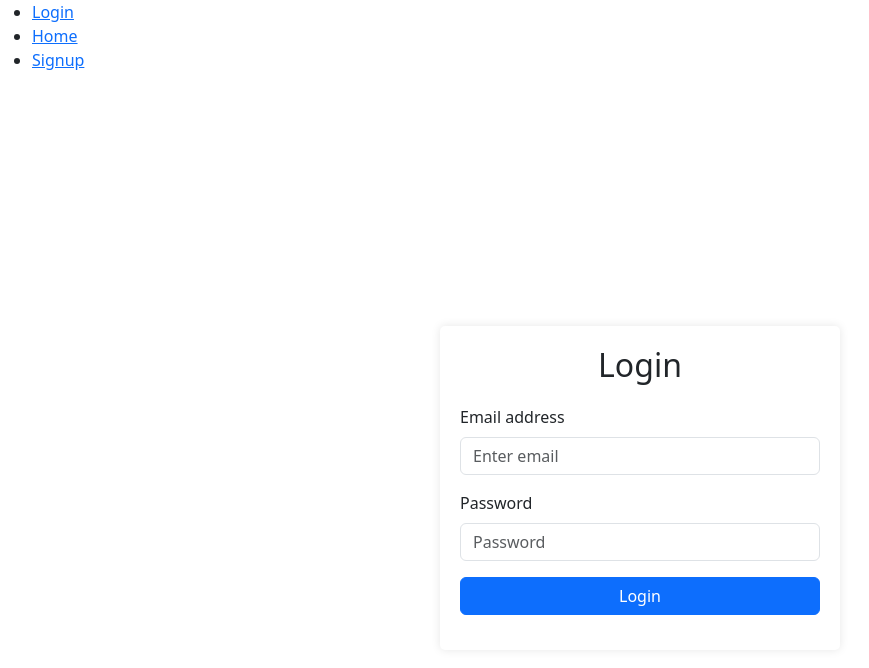
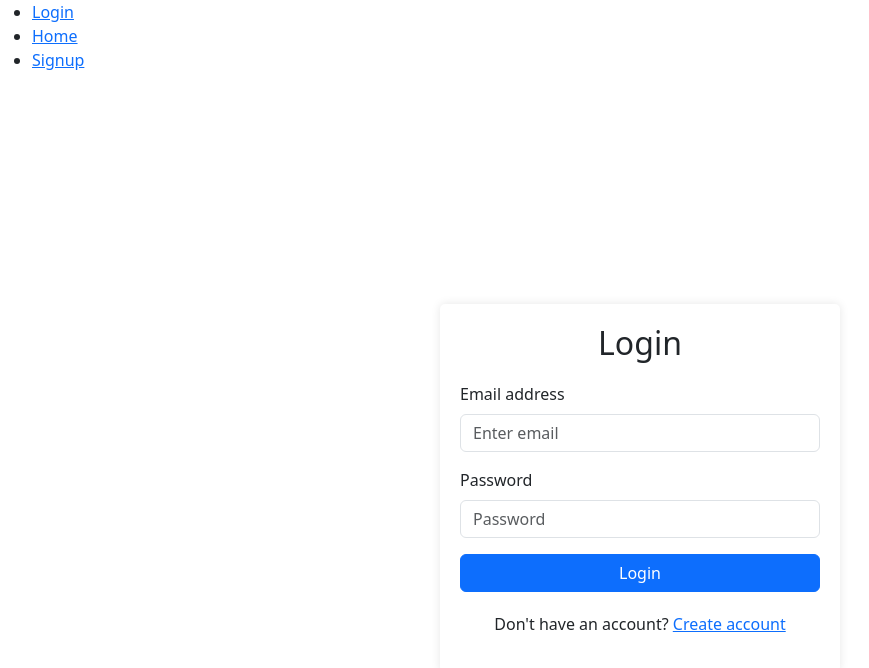
Before and after one commit to DeclanGazil02/learn-it, a React (Vite) app: page / in a window 1280 px wide. Shown: the top 668 px of the page, without its empty margins (0-869 px from the left). Built offline with nearby package versions, Linux system fonts and the light colour scheme.

Commit message:
Link sign in and login to each other

```diff
--- a/src/Components/Login.css
+++ b/src/Components/Login.css
@@ -27,3 +27,8 @@
 .login-button {
     width: 100%;
 }
+
+.create-account-text {
+    text-align: center;
+    margin-top: 20px;
+}
--- a/src/Components/Login.jsx
+++ b/src/Components/Login.jsx
@@ -1,5 +1,6 @@
 import React, { useState } from 'react';
 import { Form, Button, Alert } from 'react-bootstrap';
+import { Link } from 'react-router-dom';
 import './Login.css';
 
 
@@ -67,9 +68,15 @@ function Login() {
           </Form.Group>
 
 
+
           <Button variant="primary" type="submit" className="login-button">
             Login
           </Button>
+
+          <div className="create-account-text">
+            <p>Don't have an account? <Link to="signup">Create account</Link>
+            </p>
+          </div>
         </Form>
       </div>
     </div>
--- a/src/Components/SignUp.css
+++ b/src/Components/SignUp.css
@@ -27,3 +27,8 @@
 .login-button {
     width: 100%;
 }
+
+.create-account-text {
+    text-align: center;
+    margin-top: 20px;
+}
--- a/src/Components/SignUp.jsx
+++ b/src/Components/SignUp.jsx
@@ -1,5 +1,6 @@
 import React, { useState } from 'react';
 import { Form, Button, Alert } from 'react-bootstrap';
+import { Link } from 'react-router-dom';
 import './SignUp.css';
 
 
@@ -70,6 +71,11 @@ function Login() {
           <Button variant="primary" type="submit" className="login-button">
             Create Account
           </Button>
+
+          <div className="create-account-text">
+            <p>Already have an account? <Link to="/">Login</Link>
+            </p>
+          </div>
         </Form>
       </div>
     </div>
```
